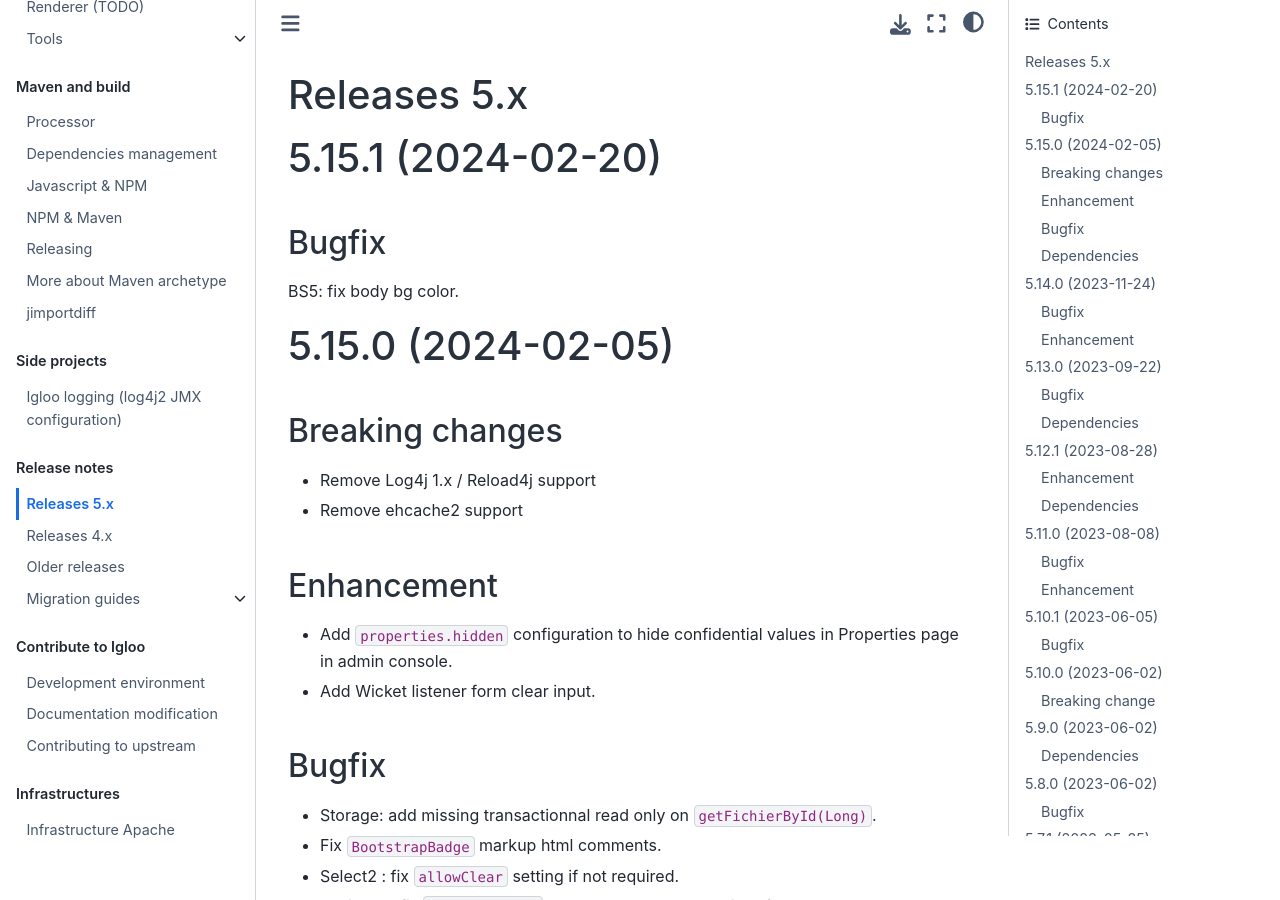
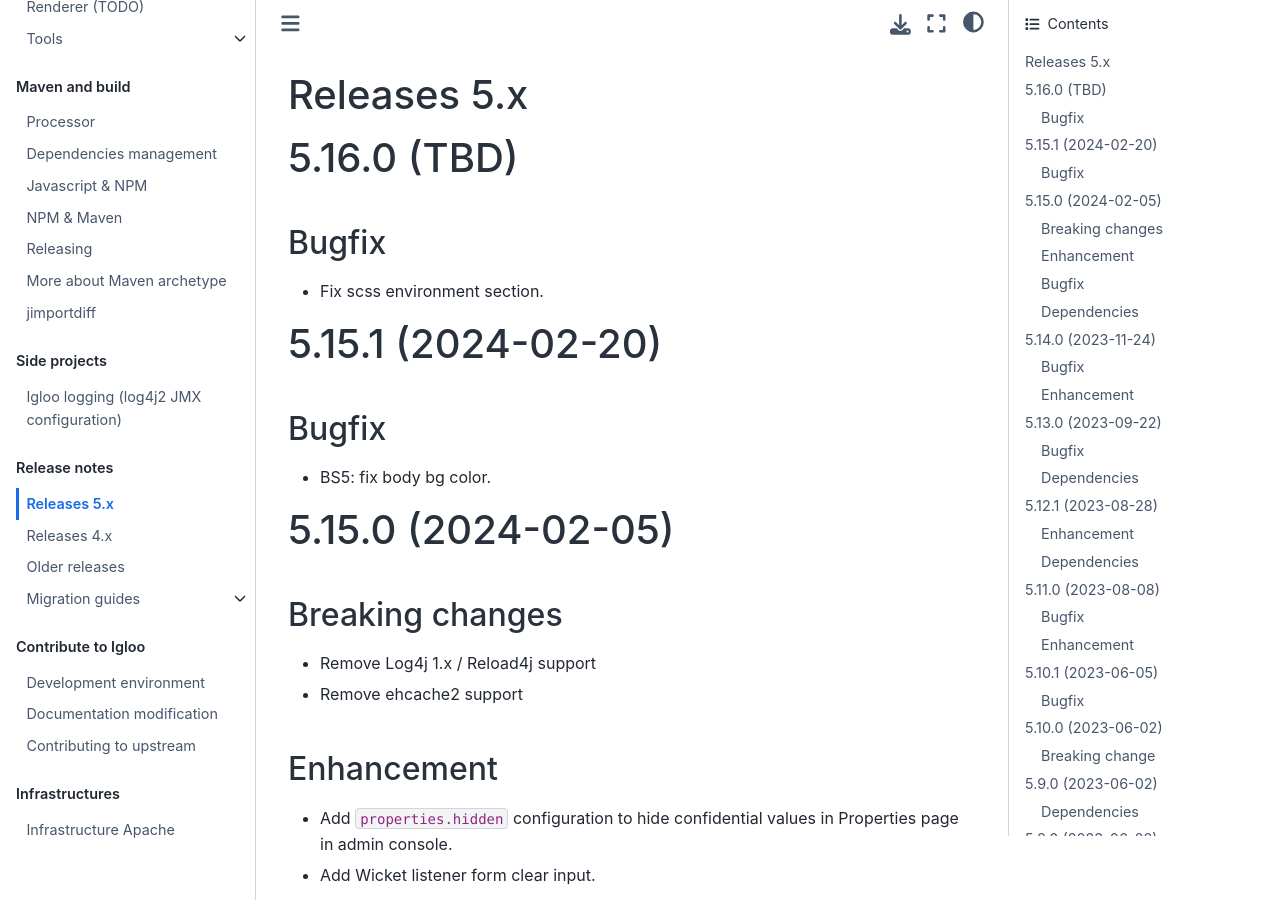
Before and after one commit to igloo-project/igloo-doc, a Sphinx documentation site: the page built from source/release-notes/releases-5.x.md, in a window 1280 px wide and 900 px high. Built offline with Sphinx 7.4.7 and the Sphinx Book theme 1.1.4, drawn with Linux system fonts in a browser that asks for light colours.

Commit message:
Changelog 5.16.0

```diff
--- a/source/release-notes/releases-5.x.md
+++ b/source/release-notes/releases-5.x.md
@@ -1,4 +1,12 @@
 # Releases 5.x
+
+(v5.16.0)=
+
+# 5.16.0 (TBD)
+
+## Bugfix
+
+* Fix scss environment section.
 
 (v5.15.1)=
 
@@ -6,7 +14,7 @@
 
 ## Bugfix
 
-BS5: fix body bg color.
+* BS5: fix body bg color.
 
 (v5.15.0)=
 
```
